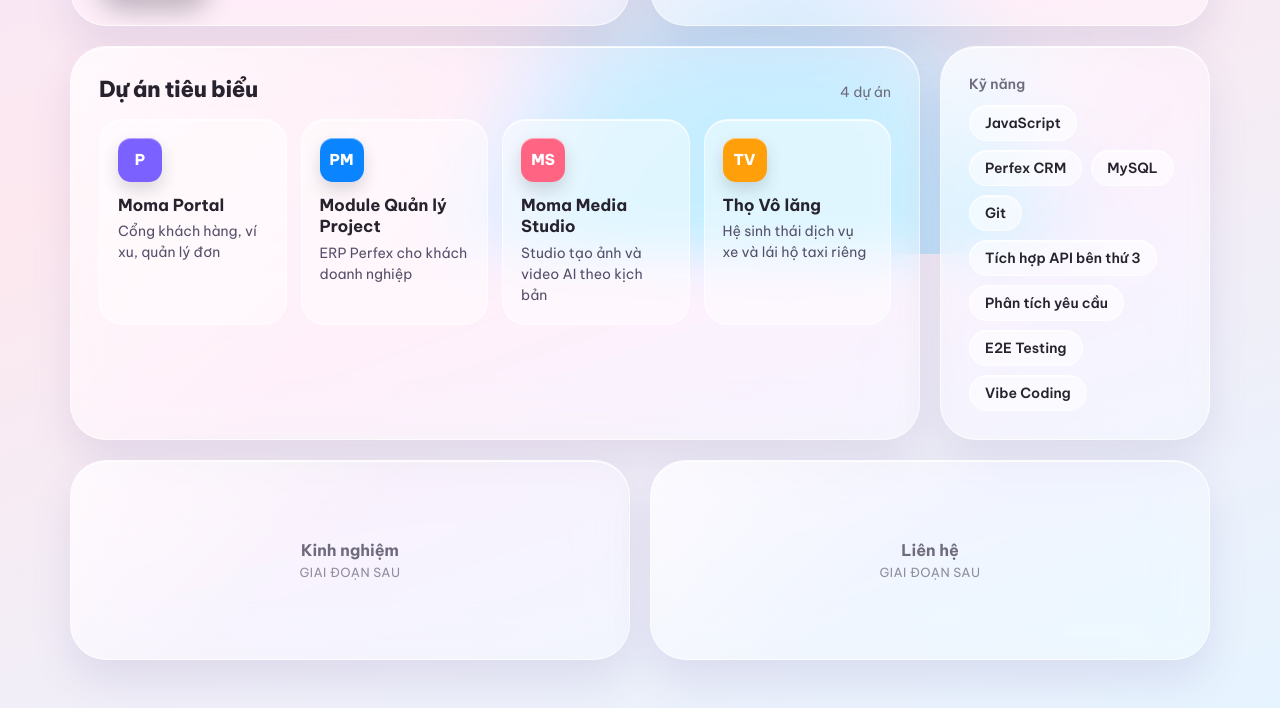
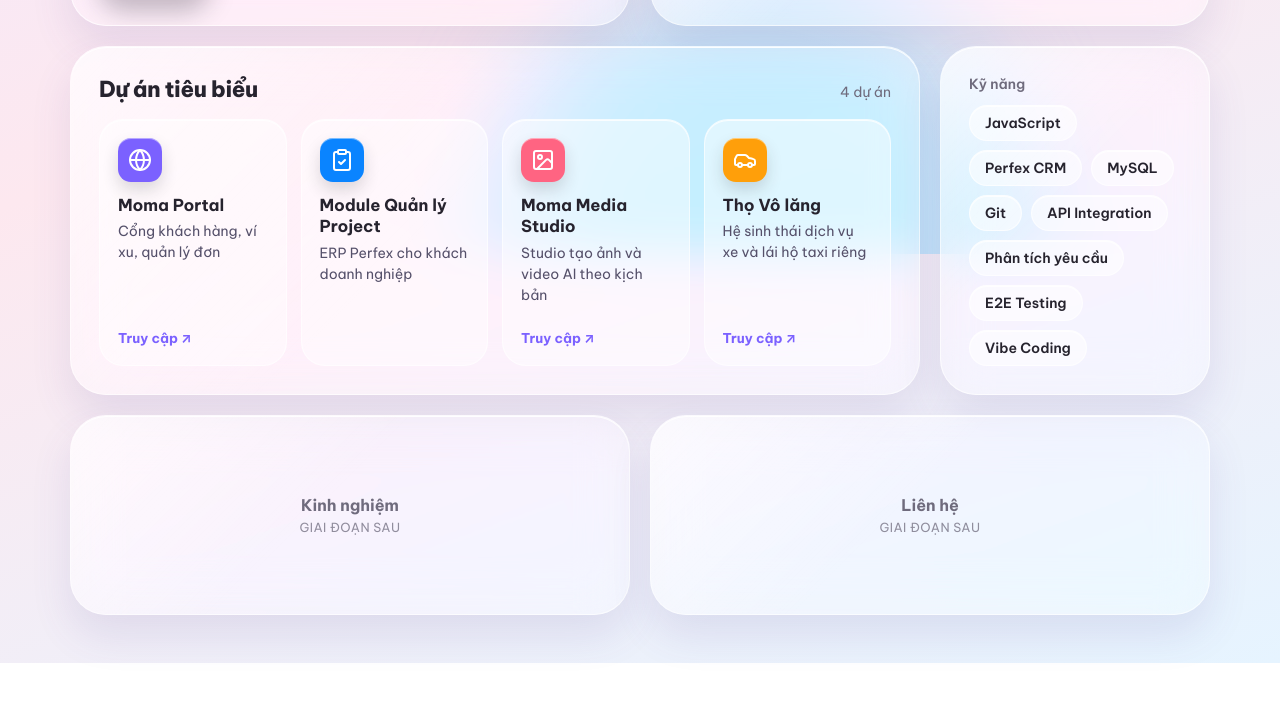
Before and after one commit to DLoc03/portfolio, a plain HTML site: page index.html in a window 1280 px wide. Shown: the part 546-1254 px from the top of the page. After the commit the page ends 1209 px from the top, so only its background shows below. Drawn offline with Linux system fonts and the light colour scheme.

Commit message:
Sửa feedback: code JS ngắn vừa khung, chip API Integration, icon hình cho dự án, card giãn đầy chiều cao + nút Truy cập

```diff
--- a/assets/app.js
+++ b/assets/app.js
@@ -100,6 +100,21 @@
       "</div>";
   }
 
+  /* Icon dạng nét cho badge dự án (khóa icon khai trong profile.json; thiếu icon thì dùng chữ mark) */
+  var PROJECT_ICONS = {
+    globe: '<circle cx="12" cy="12" r="10"/><path d="M2 12h20"/><path d="M12 2a15.3 15.3 0 0 1 4 10 15.3 15.3 0 0 1-4 10 15.3 15.3 0 0 1-4-10 15.3 15.3 0 0 1 4-10z"/>',
+    clipboard: '<rect x="8" y="2" width="8" height="4" rx="1"/><path d="M16 4h2a2 2 0 0 1 2 2v14a2 2 0 0 1-2 2H6a2 2 0 0 1-2-2V6a2 2 0 0 1 2-2h2"/><path d="m9 14 2 2 4-4"/>',
+    image: '<rect x="3" y="3" width="18" height="18" rx="2"/><circle cx="9" cy="9" r="2"/><path d="m21 15-3.086-3.086a2 2 0 0 0-2.828 0L6 21"/>',
+    car: '<path d="M19 17h2c.6 0 1-.4 1-1v-3c0-.9-.7-1.7-1.5-1.9C18.7 10.6 16 10 16 10s-1.3-1.4-2.2-2.3c-.5-.4-1.1-.7-1.8-.7H5c-.6 0-1.1.4-1.4.9l-1.5 3A3.7 3.7 0 0 0 2 12v4c0 .6.4 1 1 1h2"/><circle cx="7" cy="17" r="2"/><path d="M9 17h6"/><circle cx="17" cy="17" r="2"/>'
+  };
+
+  function projectGlyph(p) {
+    if (p.icon && PROJECT_ICONS[p.icon]) {
+      return '<svg viewBox="0 0 24 24" fill="none" stroke="currentColor" stroke-width="2" stroke-linecap="round" stroke-linejoin="round" aria-hidden="true">' + PROJECT_ICONS[p.icon] + "</svg>";
+    }
+    return esc(p.mark || "");
+  }
+
   function renderProjects(projects) {
     var cell = document.getElementById("projectsCell");
     if (!cell) return;
@@ -107,9 +122,10 @@
     if (!featured.length) { cell.hidden = true; return; }
     var cards = featured.map(function (p) {
       var inner =
-        '<div class="feat-mark" style="background:' + esc(p.color || "#7B61FF") + '">' + esc(p.mark || "") + "</div>" +
+        '<div class="feat-mark" style="background:' + esc(p.color || "#7B61FF") + '">' + projectGlyph(p) + "</div>" +
         '<div class="feat-name">' + esc(p.name) + "</div>" +
-        (p.description ? '<div class="feat-desc">' + esc(p.description) + "</div>" : "");
+        (p.description ? '<div class="feat-desc">' + esc(p.description) + "</div>" : "") +
+        (p.link ? '<div class="feat-link">Truy cập <span aria-hidden="true">↗</span></div>' : "");
       if (p.link) return '<a class="feat-card" href="' + esc(p.link) + '" target="_blank" rel="noopener">' + inner + "</a>";
       return '<article class="feat-card">' + inner + "</article>";
     }).join("");
--- a/assets/style.css
+++ b/assets/style.css
@@ -167,23 +167,26 @@ body{
 .focus-sub{margin-top:5px;font-size:15.5px;color:#55506a;line-height:1.5}
 
 /* ---- Ô Dự án nổi bật ---- */
+.cell-projects{display:flex;flex-direction:column}
 .proj-head{display:flex;justify-content:space-between;align-items:baseline;gap:12px;margin-bottom:16px}
 .proj-title{font-size:22px;font-weight:800;letter-spacing:-.4px}
 .proj-count{font-size:14px;color:var(--muted);white-space:nowrap}
-.feat-grid{display:grid;grid-template-columns:repeat(4,1fr);gap:14px}
+.feat-grid{display:grid;grid-template-columns:repeat(4,1fr);gap:14px;flex:1}
 .feat-card{
   background:rgba(255,255,255,.45);border:1px solid rgba(255,255,255,.6);
-  border-radius:24px;padding:18px;
+  border-radius:24px;padding:18px;display:flex;flex-direction:column;
   box-shadow:inset 0 1px 0 rgba(255,255,255,.8);
 }
-a.feat-card{display:block;text-decoration:none;color:inherit;cursor:pointer}
+a.feat-card{display:flex;flex-direction:column;text-decoration:none;color:inherit;cursor:pointer}
 .feat-mark{
   width:44px;height:44px;border-radius:13px;margin-bottom:12px;
   display:grid;place-items:center;color:#fff;font-size:15px;font-weight:800;
   box-shadow:inset 0 1px 0 rgba(255,255,255,.45),0 8px 16px rgba(38,35,46,.16);
 }
+.feat-mark svg{width:24px;height:24px;display:block}
 .feat-name{font-size:16.5px;font-weight:700;line-height:1.3;margin-bottom:6px}
 .feat-desc{font-size:14px;line-height:1.5;color:#55506a}
+.feat-link{margin-top:auto;padding-top:14px;font-size:13.5px;font-weight:700;color:var(--accent,#7B61FF)}
 
 /* ---- Ô Kỹ năng ---- */
 .skill-chips{display:flex;flex-wrap:wrap;gap:9px}
--- a/data/profile.json
+++ b/data/profile.json
@@ -23,9 +23,9 @@
   },
   "coding": {
     "label": "JavaScript",
-    "lines": ["fetch('data/profile.json')", "  .then(r => r.json())", "  .then(render);"]
+    "lines": ["fetch('profile.json')", "  .then(r => r.json())", "  .then(render);"]
   },
-  "skills": ["JavaScript", "Perfex CRM", "MySQL", "Git", "Tích hợp API bên thứ 3", "Phân tích yêu cầu", "E2E Testing", "Vibe Coding"],
+  "skills": ["JavaScript", "Perfex CRM", "MySQL", "Git", "API Integration", "Phân tích yêu cầu", "E2E Testing", "Vibe Coding"],
   "experience": [
     { "role": "Web Developer", "org": "Moma Solutions", "time": "[THÁNG/NĂM] – nay", "current": true },
     { "role": "[VỊ TRÍ]", "org": "[CÔNG TY]", "time": "[THỜI GIAN]", "current": false },
@@ -35,6 +35,7 @@
     {
       "name": "Moma Portal",
       "mark": "P",
+      "icon": "globe",
       "color": "#7B61FF",
       "description": "Cổng khách hàng, ví xu, quản lý đơn",
       "tags": ["PHP", "Portal"],
@@ -45,6 +46,7 @@
     {
       "name": "Module Quản lý Project",
       "mark": "PM",
+      "icon": "clipboard",
       "color": "#0A84FF",
       "description": "ERP Perfex cho khách doanh nghiệp",
       "tags": ["Perfex CRM", "ERP"],
@@ -55,6 +57,7 @@
     {
       "name": "Moma Media Studio",
       "mark": "MS",
+      "icon": "image",
       "color": "#FF6482",
       "description": "Studio tạo ảnh và video AI theo kịch bản",
       "tags": ["AI", "Media"],
@@ -65,6 +68,7 @@
     {
       "name": "Thọ Vô lăng",
       "mark": "TV",
+      "icon": "car",
       "color": "#FF9F0A",
       "description": "Hệ sinh thái dịch vụ xe và lái hộ taxi riêng",
       "tags": ["Web App", "Dịch vụ xe"],
```
